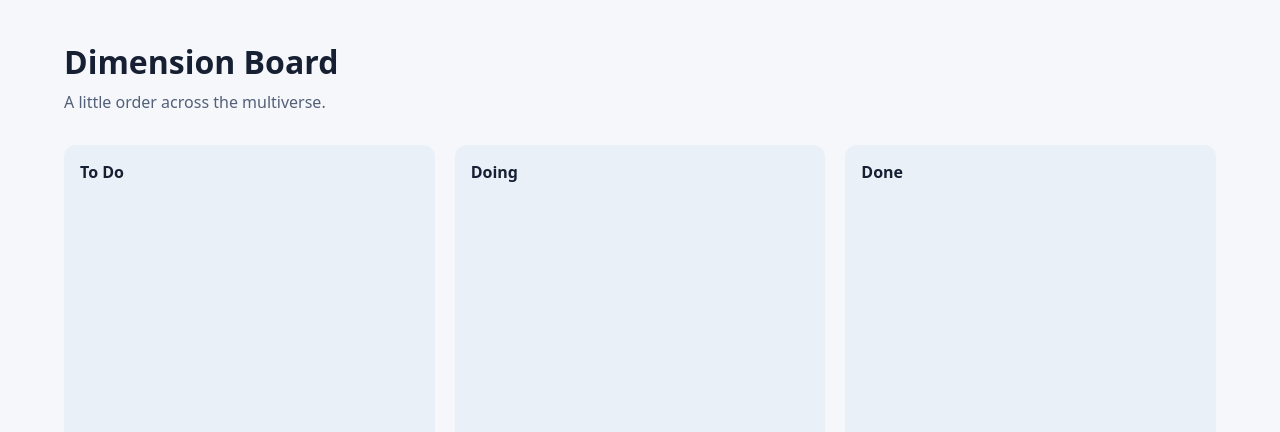
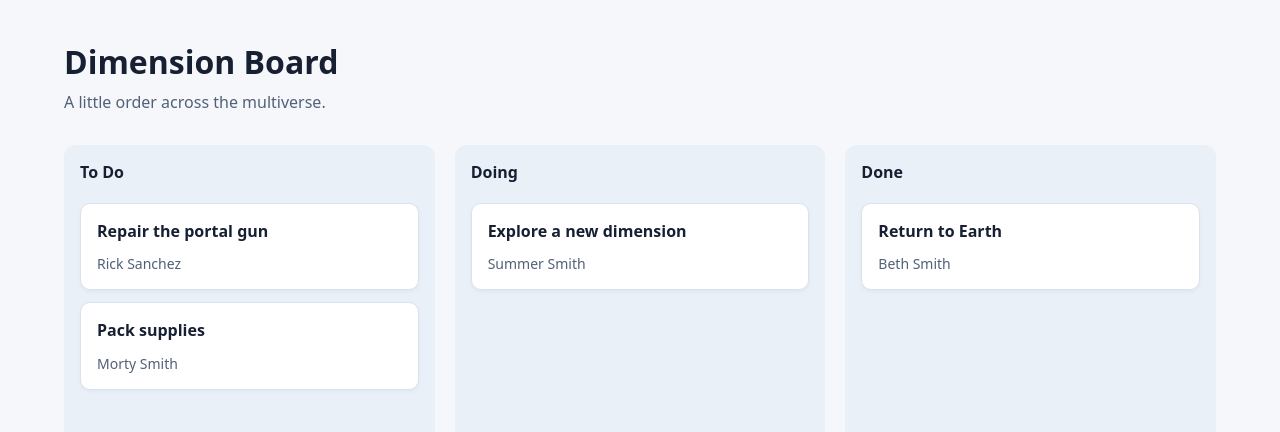
Before and after one commit to dshoemaker/healthie_kanban, a React (Vite) app: page / in a window 1280 px wide. Shown: the top 432 px of the page. Built offline with nearby package versions, Linux system fonts and the light colour scheme.

Commit message:
Populate static board and verify task placement and empty columns

```diff
--- a/src/components/Board.tsx
+++ b/src/components/Board.tsx
@@ -1,12 +1,34 @@
 import { Column } from './Column';
+import { TaskCard } from './TaskCard';
 import styles from './Board.module.css';
 
 export function Board() {
   return (
     <div className={styles.board}>
-      <Column title="To Do">{null}</Column>
-      <Column title="Doing">{null}</Column>
-      <Column title="Done">{null}</Column>
+      <Column title="To Do">
+        <TaskCard
+          title="Repair the portal gun"
+          characterName="Rick Sanchez"
+        />
+        <TaskCard
+          title="Pack supplies"
+          characterName="Morty Smith"
+        />
+      </Column>
+
+      <Column title="Doing">
+        <TaskCard
+          title="Explore a new dimension"
+          characterName="Summer Smith"
+        />
+      </Column>
+
+      <Column title="Done">
+        <TaskCard
+          title="Return to Earth"
+          characterName="Beth Smith"
+        />
+      </Column>
     </div>
   );
 }
```
Also changed, not shown: 2 other files (tests, documents, lock files or other folders).
